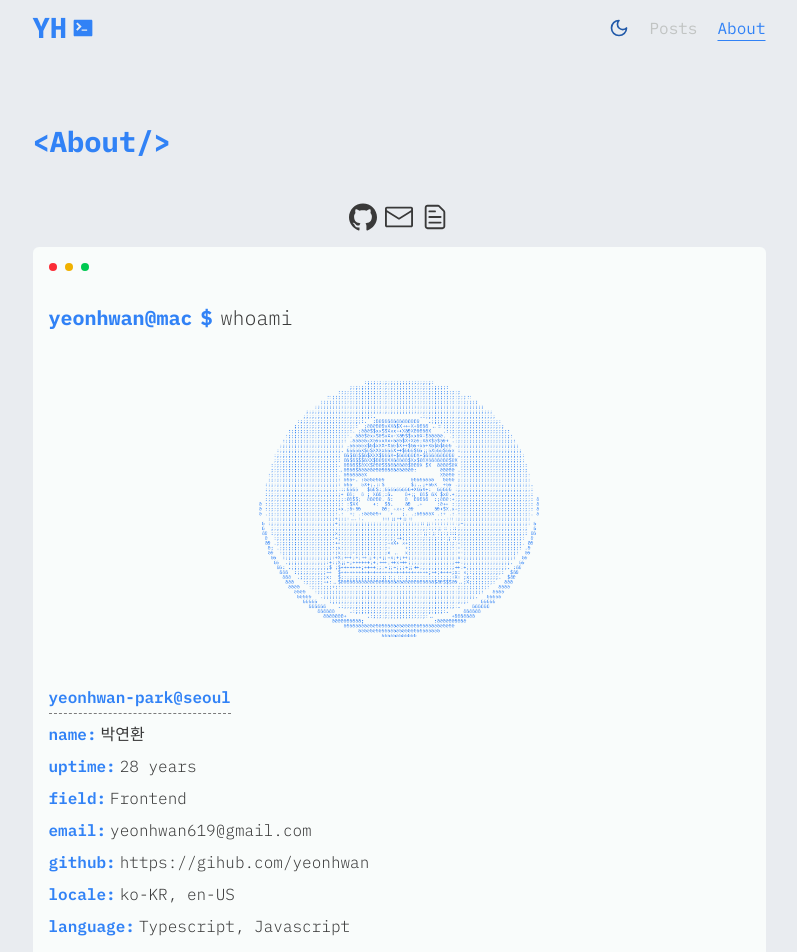
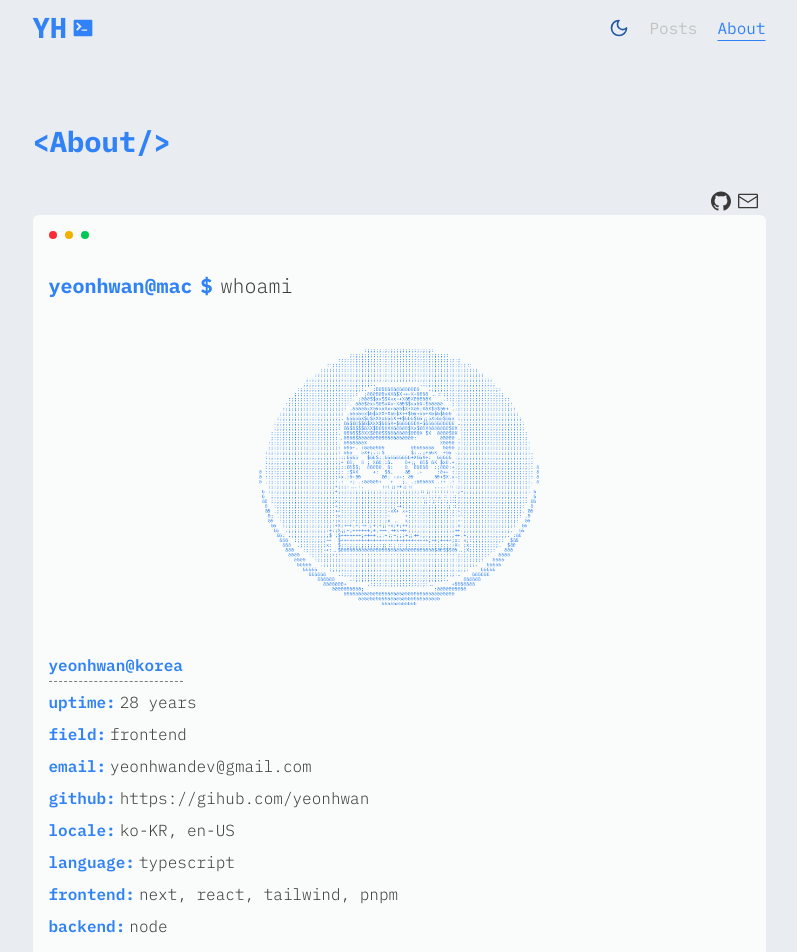
Before and after one commit to yeonhwan/blog, a Next.js app: page /about in a window 1280 px wide. Shown: the top 952 px of the page, without its empty margins (241-1038 px from the left). Built offline with nearby package versions, Linux system fonts and the light colour scheme.

Commit message:
Edit about pages and add transitions

```diff
--- a/app/about/page.tsx
+++ b/app/about/page.tsx
@@ -3,7 +3,6 @@ import Image from "next/image";
 import profile from "./profile.json" assert { type: "json" };
 import palette from "./palette";
 import MailIcon from "@/assets/mail.svg";
-import DocumentIcon from "@/assets/document.svg";
 import GithubIcon from "@/assets/github.svg";
 import Link from "next/link";
 
@@ -27,15 +26,18 @@ export default async function About() {
   return (
     <main className="flex flex-col">
       <PageTitle title={"about"} />
-      <section className="flex gap-2 mx-auto items-center my-4">
-        <Link href="https://github.com/yeonhwan">
-          <GithubIcon className="w-5 h-5 tablet:w-6 tablet:h-6 laptop:w-7 laptop:h-7" />
+      <section className="flex justify-end items-center my-1">
+        <Link
+          className="w-[5%] h-[5%] mr-[1%] tablet:w-[4%] tablet:h-[4%] laptop:w-[2.5%] laptop:h-[2.5%] min-w-5 min-h-5"
+          href="https://github.com/yeonhwan"
+        >
+          <GithubIcon />
         </Link>
-        <Link href="mailto:yeonhwan619@gmail.com">
-          <MailIcon className="w-5 h-5 tablet:w-6 tablet:h-6 laptop:w-7 laptop:h-7" />
-        </Link>
-        <Link href="/yeonhwan_resume.pdf" download>
-          <DocumentIcon className="w-5 h-5 tablet:w-6 tablet:h-6 laptop:w-7 laptop:h-7" />
+        <Link
+          className="w-[5%] h-[5%] mr-[1%] tablet:w-[4%] tablet:h-[4%] laptop:w-[2.5%] laptop:h-[2.5%] min-w-5 min-h-5"
+          href="mailto:yeonhwandev@gmail.com"
+        >
+          <MailIcon />
         </Link>
       </section>
       <section className="flex bg-text-white dark:bg-dark-green w-full rounded-sm flex-col px-4">
@@ -69,7 +71,7 @@ export default async function About() {
         />
         <ul data-name="content" className="w-fit font-mono flex flex-col gap-2 my-4">
           <li className="w-fit text-neon-blue-100 dark:text-neon-green-200 text-sm laptop:text-base font-semibold border-b border-sub-gray border-dashed pb-1">
-            yeonhwan-park@seoul
+            yeonhwan@korea
           </li>
           {keys.map((key) => (
             <li key={key} className="flex text-xs laptop:text-base">
--- a/app/about/profile.json
+++ b/app/about/profile.json
@@ -1,15 +1,12 @@
 {
-  "name": "박연환",
   "uptime": "28 years",
-  "field": "Frontend",
-  "email": "yeonhwan619@gmail.com",
+  "field": "frontend",
+  "email": "yeonhwandev@gmail.com",
   "github": "https://gihub.com/yeonhwan",
   "locale": "ko-KR, en-US",
-  "language": "Typescript, Javascript",
-  "frontend": "Next, React, Tailwind, Pnpm",
-  "backend": "Node, Express, Nest",
-  "db": "MongoDB, PostgreSQL",
-  "environment": "Git, Brew, Nix",
+  "language": "typescript",
+  "frontend": "next, react, tailwind, pnpm",
+  "backend": "node",
   "os": "macOs",
-  "IDE": "Neovim, VSCode"
+  "btw": "neovim, nix"
 }
--- a/app/components/ui/Footer.tsx
+++ b/app/components/ui/Footer.tsx
@@ -3,7 +3,7 @@ import GithubIcon from "@/assets/github.svg";
 
 export default function Footer() {
   return (
-    <footer className="w-full flex flex-col justify-center items-center min-h-footer-height bg-clean-white dark:bg-dark-ash mt-footer-margin font-light text-xs">
+    <footer className="w-full flex flex-col justify-center items-center min-h-footer-height bg-clean-white dark:bg-dark-ash mt-footer-margin font-light text-xs transition-colors duration-75">
       <Link
         className="flex justify-center items-center gap-1"
         href="https://github.com/yeonhwan/blog"
--- a/app/components/ui/Header.tsx
+++ b/app/components/ui/Header.tsx
@@ -21,7 +21,7 @@ export default function Header() {
     <header
       inert={isNavOpen ? true : undefined}
       tabIndex={isNavOpen ? -1 : undefined}
-      className="w-full h-mb-header-height tablet:h-tb-header-height flex justify-between sticky top-0 items-center bg-clean-white dark:bg-dark-ash py-mb-y-gutter z-50 px-mb-x-gutter"
+      className="w-full h-mb-header-height tablet:h-tb-header-height flex justify-between sticky top-0 items-center bg-clean-white dark:bg-dark-ash py-mb-y-gutter z-50 px-mb-x-gutter transition-colors duration-75"
     >
       <Link href="/posts" className="flex items-center gap-1">
         <p className="text-mb-h2 laptop:text-dt-h1 text-neon-blue-100 dark:text-neon-green-100 font-mono font-bold">
--- a/app/layout.tsx
+++ b/app/layout.tsx
@@ -18,7 +18,7 @@ export default function RootLayout({
 }>) {
   return (
     <html className={`${IBMMono.variable} ${IBMSans.variable}`} lang="ko" suppressHydrationWarning>
-      <body className="antialiased bg-clean-white dark:bg-dark-ash text-deep-gray dark:text-text-white tablet:mx-[12.5%] laptop:mx-[20%] desktop:mx-[25%] min-h-screen">
+      <body className="antialiased bg-clean-white dark:bg-dark-ash text-deep-gray dark:text-text-white tablet:mx-[12.5%] laptop:mx-[20%] desktop:mx-[25%] min-h-screen  transition-colors duration-75">
         <ThemeProvider>
           <Header />
 
```
